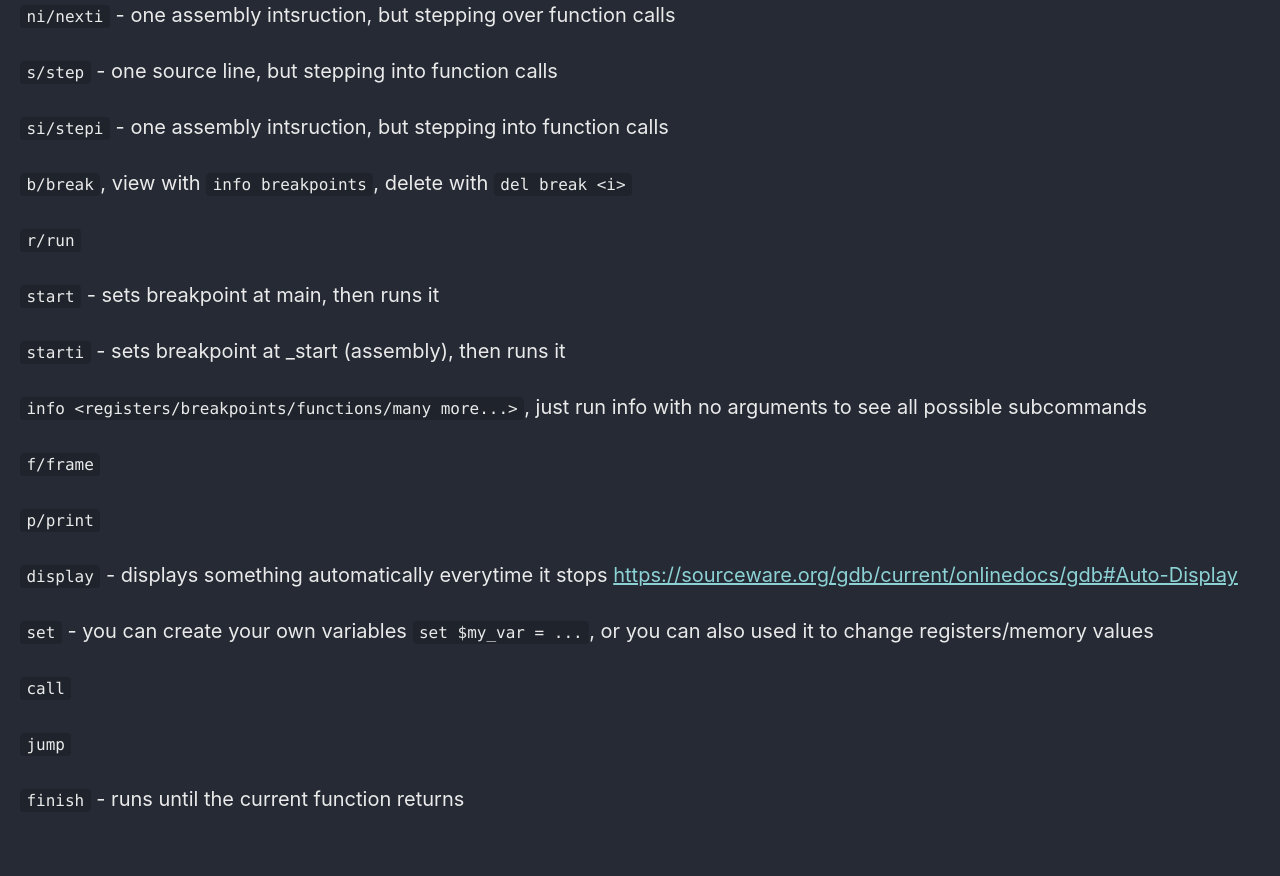
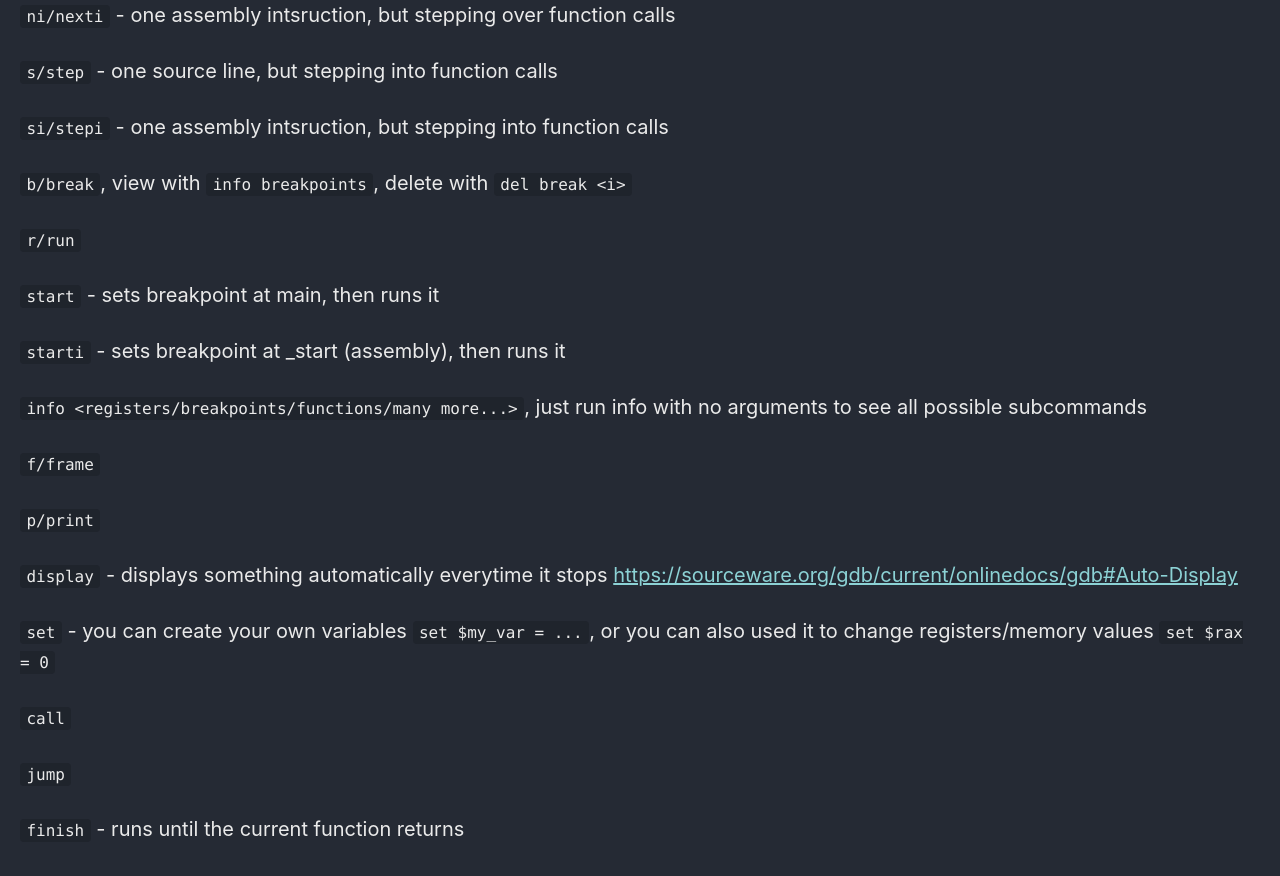
Before and after one commit to Connor-McCartney/Connor-McCartney.github.io, a Jekyll site: the page built from _pages/misc/gdb.md, in a window 1280 px wide and 900 px high, scrolled down 1385 px. Shown: the top 876 px of the window. Built offline with Jekyll 4.4.1, drawn with Linux system fonts in a browser that asks for light colours; cached includes are drawn as plain includes.

Commit message:
Update gdb.md

```diff
--- a/_pages/misc/gdb.md
+++ b/_pages/misc/gdb.md
@@ -77,7 +77,7 @@ n -  number of elements
 
 `display` - displays something automatically everytime it stops  <https://sourceware.org/gdb/current/onlinedocs/gdb#Auto-Display>
 
-`set` - you can create your own variables `set $my_var = ...`, or you can also used it to change registers/memory values
+`set` - you can create your own variables `set $my_var = ...`, or you can also used it to change registers/memory values `set $rax = 0`
 
 `call`
 
```
